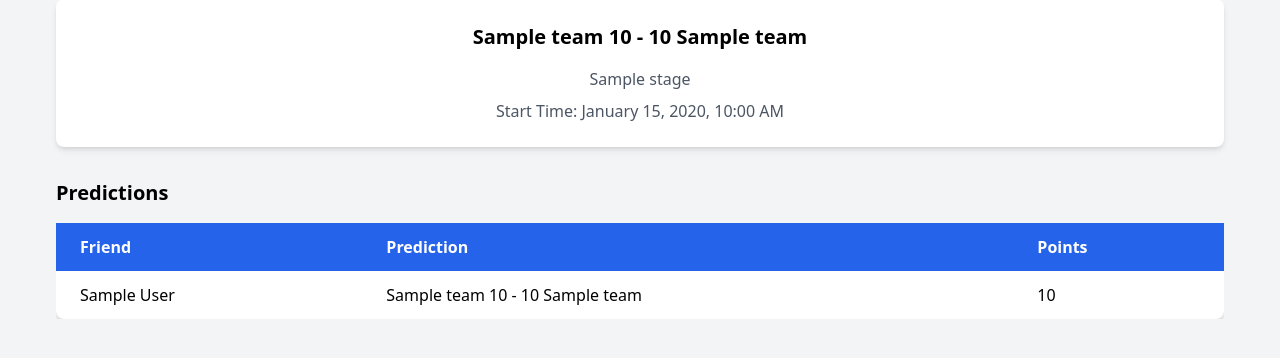
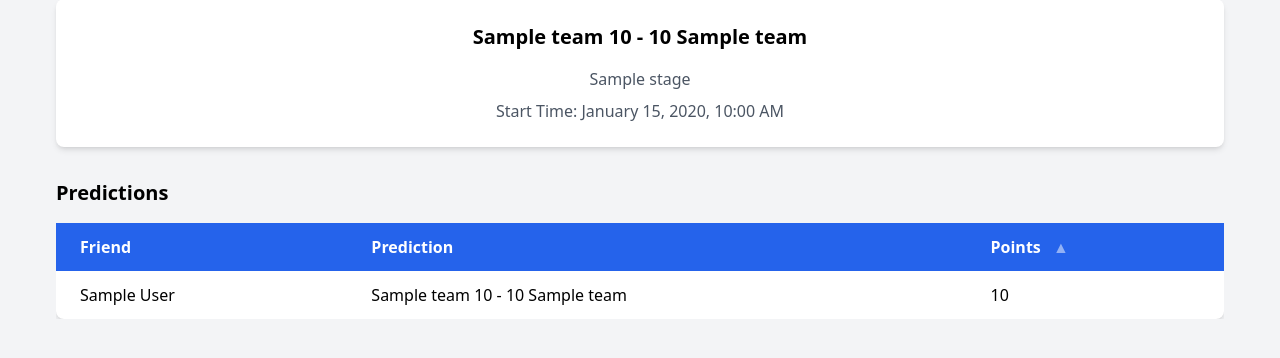
Before and after one commit to idanmel/hahimur, a Django app: page /tournaments/1/matches/1 in a window 1280 px wide. Shown: the part 205-563 px from the top of the page. Run offline with Django 5.2, Linux system fonts and the light colour scheme; tables that the repository leaves empty hold one stand-in row (values such as "Sample post"); some libraries are stand-ins or nearby versions.

Commit message:
show that the table is clickable

```diff
--- a/tournaments/templates/tournaments/match_predictions.html
+++ b/tournaments/templates/tournaments/match_predictions.html
@@ -23,19 +23,34 @@
         <table id="sortable-table" class="min-w-full bg-white shadow-md rounded-lg">
           <thead class="bg-blue-600 text-white">
             <tr>
-              <th class="py-3 px-6 text-left cursor-pointer" onclick="sortTable(0)">Friend</th>
-              <th class="py-3 px-6 text-left cursor-pointer" onclick="sortTable(1)">Prediction</th>
-              <th class="py-3 px-6 text-left cursor-pointer" onclick="sortTable(2)">Points</th>
+              <th class="py-3 px-6 text-left cursor-pointer group" onclick="sortTable(0)">
+                Friend
+                <span class="ml-2 inline-block opacity-50 group-hover:opacity-100">
+                  <span class="sort-icon asc hidden">▲</span>
+                  <span class="sort-icon desc hidden">▼</span>
+                </span>
+              </th>
+              <th class="py-3 px-6 text-left cursor-pointer group" onclick="sortTable(1)">
+                Prediction
+                <span class="ml-2 inline-block opacity-50 group-hover:opacity-100">
+                  <span class="sort-icon asc hidden">▲</span>
+                  <span class="sort-icon desc hidden">▼</span>
+                </span>
+              </th>
+              <th class="py-3 px-6 text-left cursor-pointer group" onclick="sortTable(2)">
+                Points
+                <span class="ml-2 inline-block opacity-50 group-hover:opacity-100">
+                  <span class="sort-icon asc">▲</span>
+                  <span class="sort-icon desc hidden">▼</span>
+                </span>
+              </th>
             </tr>
           </thead>
           <tbody class="divide-y divide-gray-200">
             {% for prediction in predictions %}
               <tr class="hover:bg-gray-50">
-                <!-- Friend Name -->
                 <td class="py-3 px-6">{{ prediction.friend.name }}</td>
-                <!-- Prediction String -->
                 <td class="py-3 px-6">{{ prediction.str }}</td>
-                <!-- Result -->
                 <td class="py-3 px-6">{{ prediction.points }}</td>
               </tr>
             {% endfor %}
@@ -56,6 +71,10 @@
     const isAscending = table.dataset.sortOrder === "asc";
     table.dataset.sortOrder = isAscending ? "desc" : "asc";
 
+    // Reset sort icons
+    document.querySelectorAll(".sort-icon").forEach(icon => icon.classList.add("hidden"));
+    document.querySelectorAll("th")[columnIndex].querySelector(`.sort-icon.${table.dataset.sortOrder}`).classList.remove("hidden");
+
     rows.sort((a, b) => {
       const cellA = a.cells[columnIndex].textContent.trim();
       const cellB = b.cells[columnIndex].textContent.trim();
@@ -74,5 +93,4 @@
     rows.forEach(row => table.querySelector("tbody").appendChild(row));
   }
 </script>
-
 {% endblock %}
```
